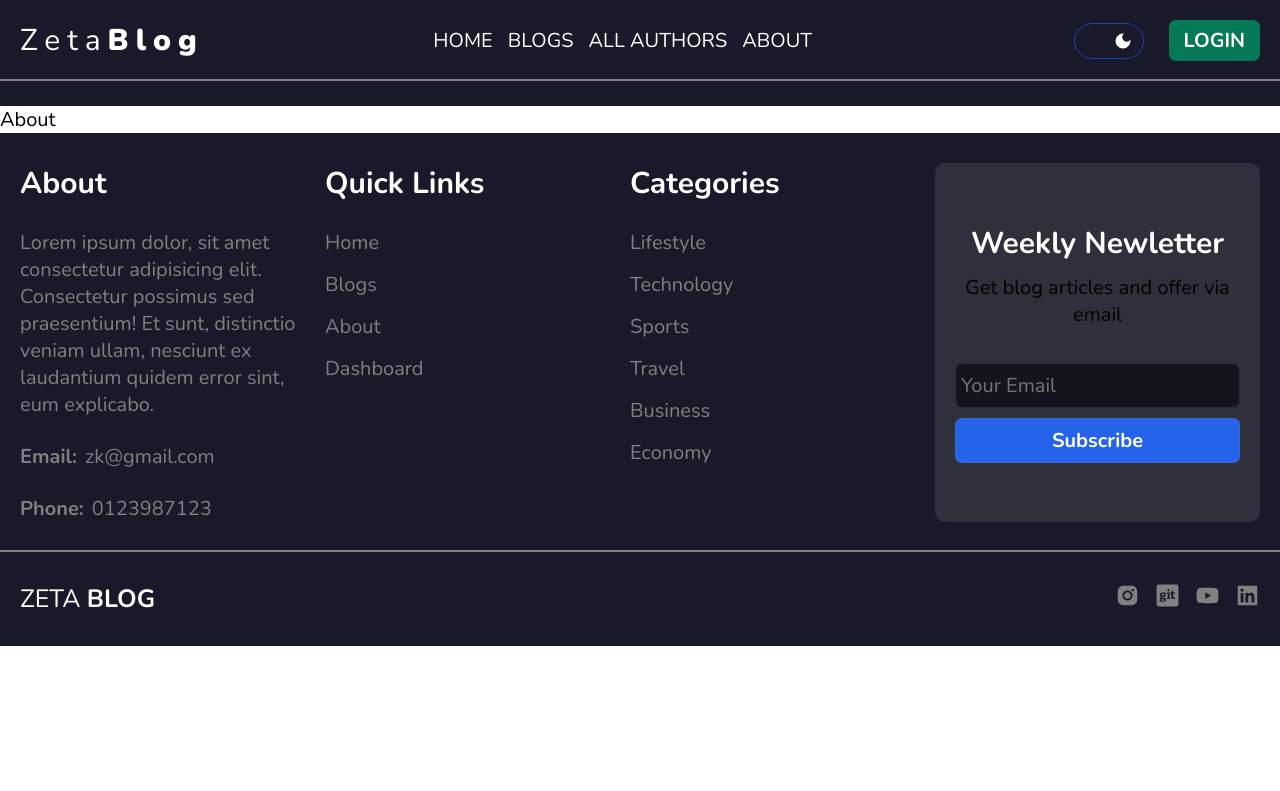
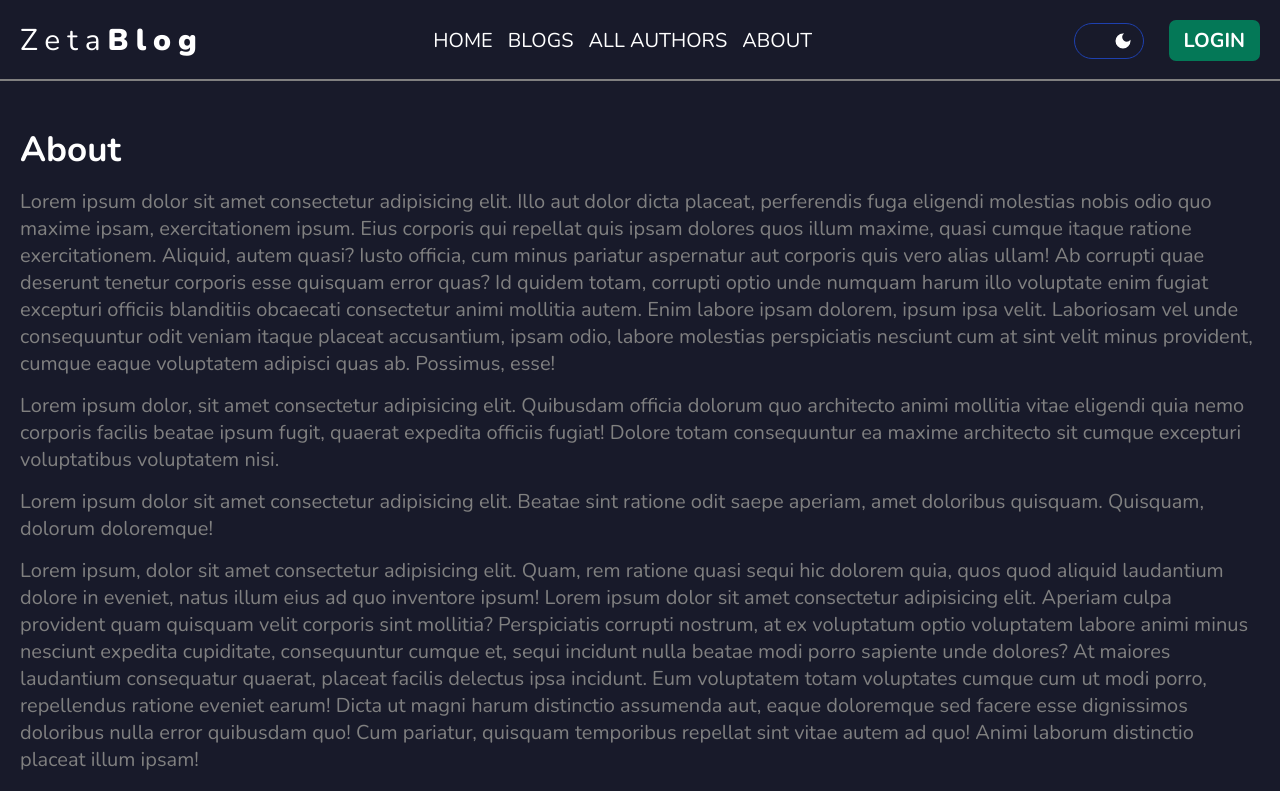
Before and after one commit to LahiruWanigasooriya/NEWS_BLOG_APPLICATION, a React (Vite) app in the folder frontend/: page /about in a window 1280 px wide. Shown: the top 791 px of the page. Built offline with nearby package versions, Linux system fonts and the light colour scheme; no server answers.

Commit message:
SingleBlog created

```diff
--- a/frontend/src/App.css
+++ b/frontend/src/App.css
@@ -211,6 +211,7 @@ h4 {
     width: 100%;
   }
 }
+
 
 .hero {
   height: 750px;
--- a/frontend/src/components/miniComponents/PopularAuthors.jsx
+++ b/frontend/src/components/miniComponents/PopularAuthors.jsx
@@ -1,9 +1,48 @@
-import React from 'react'
+import axios from "axios";
+import React, { useEffect, useContext } from "react";
+import { Link } from "react-router-dom";
+import { BeatLoader } from "react-spinners";
+import { Context } from "../../main"; // Assuming this is the correct path to your Context
 
 const PopularAuthors = () => {
+  const { authors, setAuthors } = useContext(Context);
+
+  // Fetch authors from the backend API
+  useEffect(() => {
+    const fetchUser = async () => {
+      try {
+        const { data } = await axios.get(
+          "http://localhost:4000/api/v1/user/authors",
+          { withCredentials: true }
+        );
+        setAuthors(data.authors); // Set the fetched authors to context
+      } catch (error) {
+        console.error("Error fetching authors:", error);
+      }
+    };
+    fetchUser();
+  }, [setAuthors]);
+
   return (
-    <div>PopularAuthors</div>
-  )
-}
+    <section className="popularAuthors">
+      <h3>Popular Authors</h3>
+      <div className="container">
+        {authors && authors.length > 0 ? (
+          // Display authors if available
+          authors.slice(0, 4).map((element) => (
+            <Link className="card" key={element._id} to={`/authors/${element._id}`}>
+              <img src={element.avatar.url} alt="author" />
+              <p>{element.name}</p>
+              <p>{element.role}</p>
+            </Link>
+          ))
+        ) : (
+          // Display loading spinner while fetching authors
+          <BeatLoader size={30} color="gray" />
+        )}
+      </div>
+    </section>
+  );
+};
 
-export default PopularAuthors
+export default PopularAuthors;
--- a/frontend/src/components/pages/About.jsx
+++ b/frontend/src/components/pages/About.jsx
@@ -1,9 +1,66 @@
-import React from 'react'
+import React, { useContext } from "react";
+import { Context } from "../../main";
 
 const About = () => {
+  const { mode } = useContext(Context);
   return (
-    <div>About</div>
-  )
-}
+    <article className={mode === "dark" ? "dark-bg about" : "light-bg about"}>
+      <div className="container">
+        <h2>About</h2>
+        <p>
+          Lorem ipsum dolor sit amet consectetur adipisicing elit. Illo aut
+          dolor dicta placeat, perferendis fuga eligendi molestias nobis odio
+          quo maxime ipsam, exercitationem ipsum. Eius corporis qui repellat
+          quis ipsam dolores quos illum maxime, quasi cumque itaque ratione
+          exercitationem. Aliquid, autem quasi? Iusto officia, cum minus
+          pariatur aspernatur aut corporis quis vero alias ullam! Ab corrupti
+          quae deserunt tenetur corporis esse quisquam error quas? Id quidem
+          totam, corrupti optio unde numquam harum illo voluptate enim fugiat
+          excepturi officiis blanditiis obcaecati consectetur animi mollitia
+          autem. Enim labore ipsam dolorem, ipsum ipsa velit. Laboriosam vel
+          unde consequuntur odit veniam itaque placeat accusantium, ipsam odio,
+          labore molestias perspiciatis nesciunt cum at sint velit minus
+          provident, cumque eaque voluptatem adipisci quas ab. Possimus, esse!
+        </p>
+        <p>
+          Lorem ipsum dolor, sit amet consectetur adipisicing elit. Quibusdam
+          officia dolorum quo architecto animi mollitia vitae eligendi quia nemo
+          corporis facilis beatae ipsum fugit, quaerat expedita officiis fugiat!
+          Dolore totam consequuntur ea maxime architecto sit cumque excepturi
+          voluptatibus voluptatem nisi.
+        </p>
+        <p>
+          Lorem ipsum dolor sit amet consectetur adipisicing elit. Beatae sint
+          ratione odit saepe aperiam, amet doloribus quisquam. Quisquam, dolorum
+          doloremque!
+        </p>
+        <p>
+          Lorem ipsum, dolor sit amet consectetur adipisicing elit. Quam, rem
+          ratione quasi sequi hic dolorem quia, quos quod aliquid laudantium
+          dolore in eveniet, natus illum eius ad quo inventore ipsum! Lorem
+          ipsum dolor sit amet consectetur adipisicing elit. Aperiam culpa
+          provident quam quisquam velit corporis sint mollitia? Perspiciatis
+          corrupti nostrum, at ex voluptatum optio voluptatem labore animi minus
+          nesciunt expedita cupiditate, consequuntur cumque et, sequi incidunt
+          nulla beatae modi porro sapiente unde dolores? At maiores laudantium
+          consequatur quaerat, placeat facilis delectus ipsa incidunt. Eum
+          voluptatem totam voluptates cumque cum ut modi porro, repellendus
+          ratione eveniet earum! Dicta ut magni harum distinctio assumenda aut,
+          eaque doloremque sed facere esse dignissimos doloribus nulla error
+          quibusdam quo! Cum pariatur, quisquam temporibus repellat sint vitae
+          autem ad quo! Animi laborum distinctio placeat illum ipsam!
+        </p>
+        <p>
+          Lorem, ipsum dolor sit amet consectetur adipisicing elit. Dolorum
+          ullam vitae repudiandae soluta voluptate a odit voluptas dolore nam
+          quasi optio consequatur itaque, mollitia labore sit. Eligendi,
+          doloribus debitis, saepe aspernatur quasi ipsum obcaecati ipsa commodi
+          ea labore ab dolor dolorum voluptatibus adipisci! At nobis minus
+          voluptas fugiat rerum laboriosam.
+        </p>
+      </div>
+    </article>
+  );
+};
 
-export default About
+export default About;
--- a/frontend/src/components/pages/AllAuthors.jsx
+++ b/frontend/src/components/pages/AllAuthors.jsx
@@ -1,9 +1,55 @@
-import React from 'react'
+import React, { useContext, useEffect, useState } from "react";
+import { Context } from "../../main";
+import axios from "axios";
+import { BeatLoader } from "react-spinners";
 
 const AllAuthors = () => {
+  const [authors, setAuthors] = useState([]);
+  const [loading, setLoading] = useState(true);
+  const [error, setError] = useState(null);
+  const { mode } = useContext(Context);
+
+  useEffect(() => {
+    const fetchAuthors = async () => {
+      try {
+        const { data } = await axios.get(
+          "http://localhost:4000/api/v1/user/authors",
+          { withCredentials: true }
+        );
+        console.log('Authors fetched:', data); // Debugging log
+        setAuthors(data.authors);
+      } catch (error) {
+        console.error('Error fetching authors:', error); // Debugging log
+        setError(error.response?.data?.message || "Failed to fetch authors");
+      } finally {
+        setLoading(false);
+      }
+    };
+    fetchAuthors();
+  }, []);
+
   return (
-    <div>AllAuthors</div>
-  )
-}
+    <article className={mode === "dark" ? "dark-bg all-authors" : "light-bg all-authors"}>
+      <h2>ALL AUTHORS</h2>
+      <div className="container">
+        {loading ? (
+          <BeatLoader color="gray" size={50} style={{ padding: "200px 0" }} />
+        ) : error ? (
+          <p>{error}</p>
+        ) : authors && authors.length > 0 ? (
+          authors.map((element) => (
+            <div className="card" key={element._id}>
+              <img src={element.avatar.url} alt="author_avatar" />
+              <h3>{element.name}</h3>
+              <p>{element.role}</p>
+            </div>
+          ))
+        ) : (
+          <p>No authors found</p>
+        )}
+      </div>
+    </article>
+  );
+};
 
-export default AllAuthors
+export default AllAuthors;
--- a/frontend/src/components/pages/SingleBlog.jsx
+++ b/frontend/src/components/pages/SingleBlog.jsx
@@ -1,9 +1,77 @@
-import React from 'react'
+import React, { useContext, useEffect, useState } from "react";
+import { Context } from "../../main";
+import { Navigate, useParams } from "react-router-dom";
+import axios from "axios";
 
 const SingleBlog = () => {
+  const { mode, user, isAuthenticated } = useContext(Context);
+  const { id } = useParams();
+  const [blog, setBlog] = useState({});
+  useEffect(() => {
+    const getSingleBlog = async () => {
+      try {
+        const { data } = await axios.get(
+          `http://localhost:4000/api/v1/blog/singleblog/${id}`,
+          { withCredentials: true }
+        );
+        setBlog(data.blog);
+      } catch (error) {
+        setBlog({});
+        console.log(error);
+      }
+    };
+    getSingleBlog();
+  }, []);
+  if (!isAuthenticated) {
+    return <Navigate to={"/"} />;
+  }
   return (
-    <div>SingleBlog</div>
-  )
-}
+    <article
+      className={mode === "dark" ? "dark-bg singleBlog" : "light-bg singleBlog"}
+    >
+      {blog && (
+        <section className="container">
+          <div className="category">{blog.category}</div>
+          <h1>{blog.title}</h1>
+          <div className="writer_section">
+            <div className="author">
+              <img src={blog.authorAvatar} alt="author_avatar" />
+              <p>{blog.authorName}</p>
+            </div>
+          </div>
+          {blog && blog.mainImage && (
+            <img
+              src={blog.mainImage.url}
+              alt="mainBlogImg"
+              className="mainImg"
+            />
+          )}
+          <p className="intro-text">{blog.intro}</p>
+          <div className="sub-para">
+            <h3>{blog.paraOneTitle}</h3>
+            {blog && blog.paraOneImage && (
+              <img src={blog.paraOneImage.url} alt="paraOneImg" />
+            )}
+            <p>{blog.paraOneDescription}</p>
+          </div>
+          <div className="sub-para">
+            <h3>{blog.paraTwoTitle}</h3>
+            {blog && blog.paraTwoImage && (
+              <img src={blog.paraTwoImage.url} alt="paraOneImg" />
+            )}
+            <p>{blog.paraThreeDescription}</p>
+          </div>
+          <div className="sub-para">
+            <h3>{blog.paraThreeTitle}</h3>
+            <p>{blog.paraThreeDescription}</p>
+            {blog && blog.paraThreeImage && (
+              <img src={blog.paraThreeImage.url} alt="paraOneImg" />
+            )}
+          </div>
+        </section>
+      )}
+    </article>
+  );
+};
 
-export default SingleBlog
+export default SingleBlog;
```
Also changed, not shown: frontend/src/components/pages/Blogs.jsx (line endings or trailing spaces).
